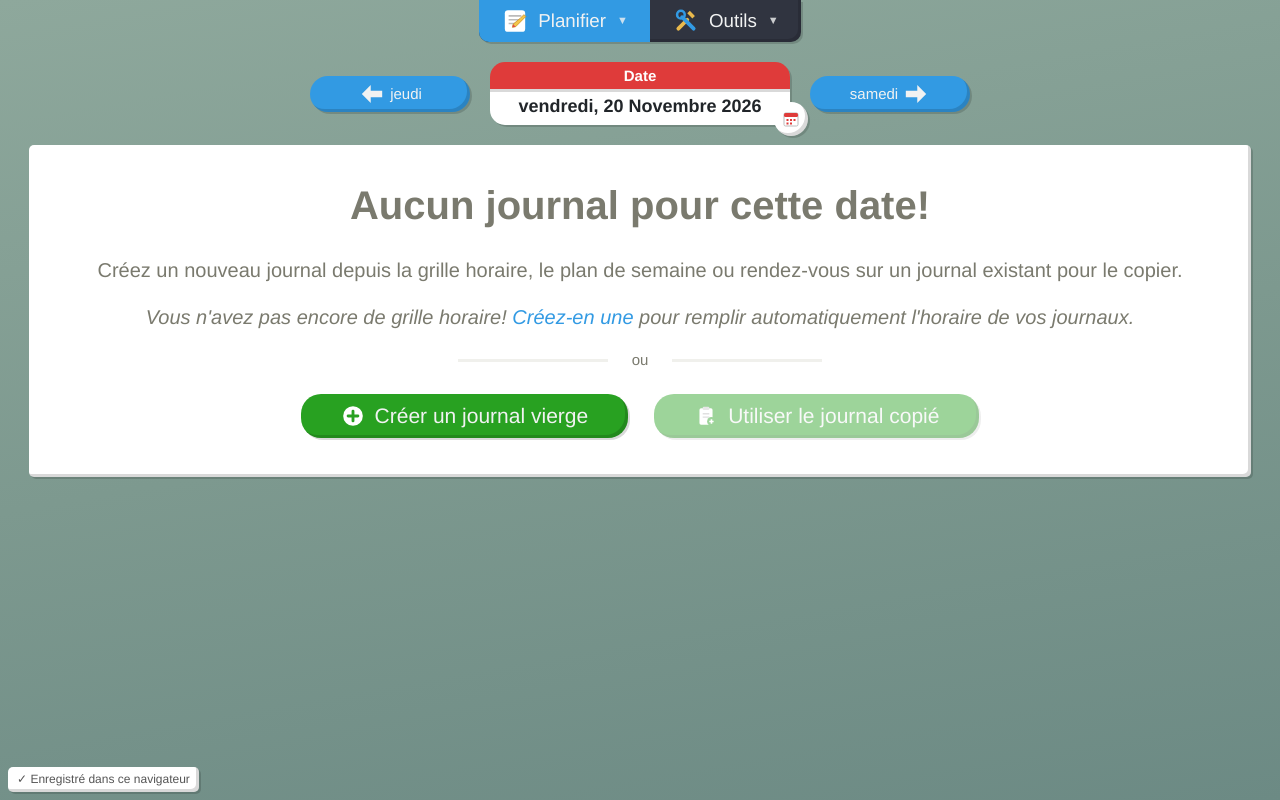
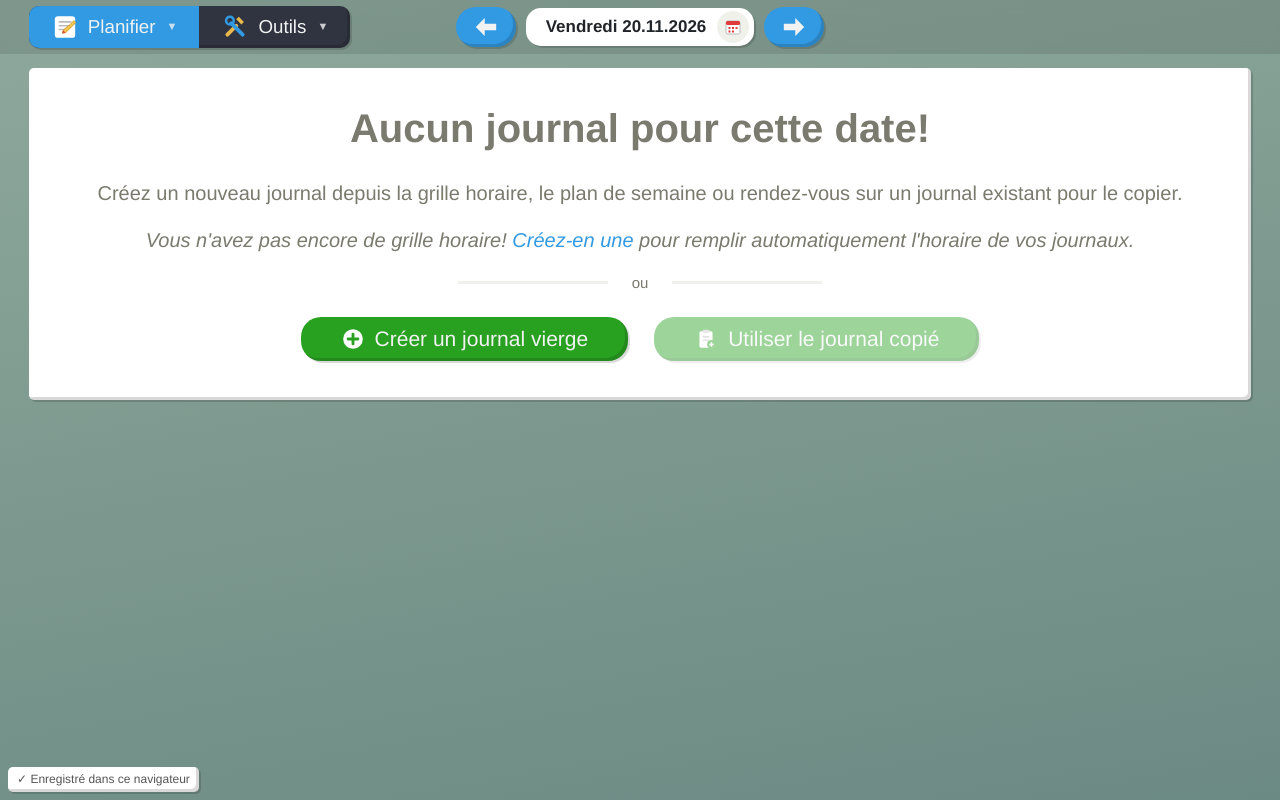
Before and after one commit to camillezaugg-lab/journal-lecture, a plain HTML site: page index.html in a window 1280 px wide. Drawn offline with Linux system fonts and the light colour scheme.

Commit message:
Page de lecture : version 13:50 (en-tête sur une ligne)
Co-Authored-By: Claude Opus 5.5 <noreply@anthropic.com>
Claude-Session: https://claude.ai/code/session_01AEYXPp5K7nzYBr7kgDJmVk

```diff
--- a/index.html
+++ b/index.html
@@ -318,25 +318,50 @@ body.ro #itOut,body.ro #nGrille,body.ro .tools,body.ro .below,body.ro .nojour .b
 body.ro td.br,body.ro td.tm,body.ro .pb,body.ro .hwitem .bb{pointer-events:none}
 body.ro .tg button[data-tip*="PDF"]{border-radius:10px}
 .thpick{display:grid;grid-template-columns:repeat(auto-fill,minmax(120px,1fr));gap:8px;width:100%}.thb{display:flex;align-items:center;gap:8px;border:2px solid transparent;background:#f3f3ee;border-radius:8px;padding:6px 8px;cursor:pointer;font-size:14px;text-align:left}.thb.on{border-color:#329ae3;background:#fff}.thsw{width:30px;height:30px;border-radius:6px;flex:none;box-shadow:inset 0 0 0 1px rgba(0,0,0,.15)}
+
+/* ---------- en-tête sur une ligne ---------- */
+.hdr{position:sticky;top:0;z-index:20;display:grid;grid-template-columns:1fr auto 1fr;align-items:center;gap:12px;padding:6px 2.25%;background:rgba(0,0,0,.10);backdrop-filter:blur(6px);-webkit-backdrop-filter:blur(6px)}
+.hdr .hl{display:flex;justify-content:flex-start;min-width:0}
+.hdr .hrt{display:flex;justify-content:flex-end;min-width:0}
+.hdr .topnav{position:static;justify-content:flex-start}
+.hdr .topnav .bar{border-radius:10px}
+.hdr .topnav .it:first-child>button{border-radius:10px 0 0 10px}.hdr .topnav .it:last-child>button{border-radius:0 10px 10px 0}
+.hdr .topnav .dd{border-radius:0 0 8px 8px}
+.hdr .navctl{margin:0;gap:10px}
+.hdr .navside{width:auto}.hdr .navside .bp{width:auto;padding:6px 16px;margin:0}
+.hdr .navmain{width:auto;margin:0}
+.hdr .navmain .h{display:none}
+.hdr .navmain .c{border-radius:15px;padding:6px 48px 6px 20px;font-size:17px;white-space:nowrap;box-shadow:none}
+.hdr .pick{right:5px;top:50%;bottom:auto;transform:translateY(-50%);width:32px;height:32px;box-shadow:none;background:#f1f1ec}
+.hdr .cal{left:50%;top:calc(100% + 6px);transform:translateX(-50%)}
+.hdr .toolbar{position:static;margin:0;flex-wrap:wrap;justify-content:flex-end}
+.wrap{padding-top:14px}
+body.withdrawer .hdr{margin-right:390px}
+@media (max-width:1100px){.hdr{grid-template-columns:1fr;justify-items:center}.hdr .hl,.hdr .hrt{justify-content:center}}
 </style>
 <style id="pagestyle">@page{size:A4 portrait;margin:9mm 9mm 12mm}</style>
 </head>
 <body>
 <div id="app">
+  <header class="hdr" id="hdr">
+    <div class="hl">
   <nav class="topnav"><div class="bar">
     <div class="it on" id="itPlan"><button><span data-ic="plan"></span>Planifier<span class="car">▼</span></button><div class="dd">
       <button id="nGrille"><span data-ic="grid"></span>Grille horaire</button><button id="nWeek"><span data-ic="cal"></span>Plan de semaine</button><button id="nHw"><span data-ic="log"></span>Devoirs</button><button id="nJournal"><span data-ic="log"></span>Journal</button></div></div>
     <div class="it" id="itOut"><button><span data-ic="tools"></span>Outils<span class="car">▼</span></button><div class="dd">
-      <button id="nPer"><span data-ic="per"></span>Ouvrir le PER</button><button id="nSettings"><span data-ic="tools"></span>Paramètres</button><button id="nFile"><span data-ic="save"></span>Sauvegarde</button><button id="nImport"><span data-ic="log"></span>Importer des PDF Lemon</button><button id="nExport"><span data-ic="copy"></span>Exporter une matière</button><button id="nLib"><span data-ic="paste"></span>Leçons exportées</button><button id="nShare"><span data-ic="per"></span>Partager en lecture</button><div class="ver">Version du 20.11.2026, 13:40</div></div></div>
+      <button id="nPer"><span data-ic="per"></span>Ouvrir le PER</button><button id="nSettings"><span data-ic="tools"></span>Paramètres</button><button id="nFile"><span data-ic="save"></span>Sauvegarde</button><button id="nImport"><span data-ic="log"></span>Importer des PDF Lemon</button><button id="nExport"><span data-ic="copy"></span>Exporter une matière</button><button id="nLib"><span data-ic="paste"></span>Leçons exportées</button><button id="nShare"><span data-ic="per"></span>Partager en lecture</button><div class="ver">Version du 20.11.2026, 13:50</div></div></div>
   </div></nav>
+    </div>
+    <div class="navctl" id="navctl">
+      <div class="navside l"><button class="bp" id="prev"><span data-ic="left"></span></button></div>
+      <div class="navmain"><div class="h" id="navHead">Date</div><div class="c" id="dateLbl"></div>
+        <button class="pick" id="pickBtn" title="Choisir une date"><span data-ic="calsmall"></span></button><div id="calBox"></div></div>
+      <div class="navside r"><button class="bp" id="next"><span data-ic="right"></span></button></div>
+    </div>
+    <div class="hrt" id="hdrTools"></div>
+  </header>
   <div class="wrap">
     <div id="banner"></div>
-    <div class="navctl" id="navctl">
-      <div class="navside l"><button class="bp" id="prev"><span data-ic="left"></span><span id="prevLbl"></span></button></div>
-      <div class="navmain"><div class="h" id="navHead">Date</div><div class="c" id="dateLbl"></div>
-        <button class="pick" id="pickBtn" title="Choisir une date"><span data-ic="calsmall"></span></button><div id="calBox"></div></div>
-      <div class="navside r"><button class="bp" id="next"><span id="nextLbl"></span><span data-ic="right"></span></button></div>
-    </div>
     <div id="main"></div>
   </div>
   <div class="savestate" id="saveState"></div>
@@ -687,10 +712,11 @@ addEventListener('resize',()=>alignPills());
 function render(){setTimeout(alignPills,0);document.documentElement.dataset.th=db.settings.theme||'lemon';try{RTE.hide();}catch(e){}document.body.classList.remove('ts-small','ts-large','ts-xlarge');if(db.settings.textSize!=='normal')document.body.classList.add('ts-'+db.settings.textSize);
   document.body.classList.toggle('cut',!!db.settings.cut);
   const wk=view==='week'||view==='hw';$('#navHead').textContent='Date';
-  $('#dateLbl').textContent=wk?weekLabel(mondayOf(cur)):longDate(cur);
-  $('#prevLbl').textContent=wk?'Précédente':JOURS[wd(schoolStep(cur,-1))];
-  $('#nextLbl').textContent=wk?'Suivante':JOURS[wd(schoolStep(cur,1))];
-  drawCal();const m=$('#main');m.innerHTML='';m.append(view==='week'?renderWeek():view==='hw'?renderHw():renderDay(cur));showSave();}
+  $('#dateLbl').textContent=wk?hdrDate(mondayOf(cur)).replace(/^\S+ /,'').slice(0,5)+' – '+hdrDate(addDays(mondayOf(cur),4)).replace(/^\S+ /,''):hdrDate(cur);
+  $('#prev').title=wk?'Semaine précédente':'Jour précédent';$('#next').title=wk?'Semaine suivante':'Jour suivant';
+  drawCal();const m=$('#main');m.innerHTML='';m.append(view==='week'?renderWeek():view==='hw'?renderHw():renderDay(cur));placeTools();showSave();}
+function hdrDate(s){const d=parseIso(s);const j=JOURS[d.getDay()];return j.charAt(0).toUpperCase()+j.slice(1)+' '+String(d.getDate()).padStart(2,'0')+'.'+String(d.getMonth()+1).padStart(2,'0')+'.'+d.getFullYear();}
+function placeTools(){const slot=$('#hdrTools');if(!slot)return;slot.innerHTML='';const tb=$('#main .toolbar');if(!tb)return;const pl=tb.querySelector('#pdfLink'),tg=tb.querySelector('.tg');const box=el('div',{class:'toolbar'});if(pl)box.append(pl);if(tg)box.append(tg);slot.append(box);if(!tb.querySelector('*'))tb.remove();}
 function drawCal(){const box=$('#calBox');box.innerHTML='';if(!calOpen)return;if(!calMonth)calMonth=cur.slice(0,7);
   const[y,mo]=calMonth.split('-').map(Number);const first=new Date(y,mo-1,1);const start=new Date(first);start.setDate(1-((first.getDay()+6)%7));
   const MS=['Jan','Fév','Mar','Avr','Mai','Juin','Juil','Aoû','Sep','Oct','Nov','Déc'];
```
